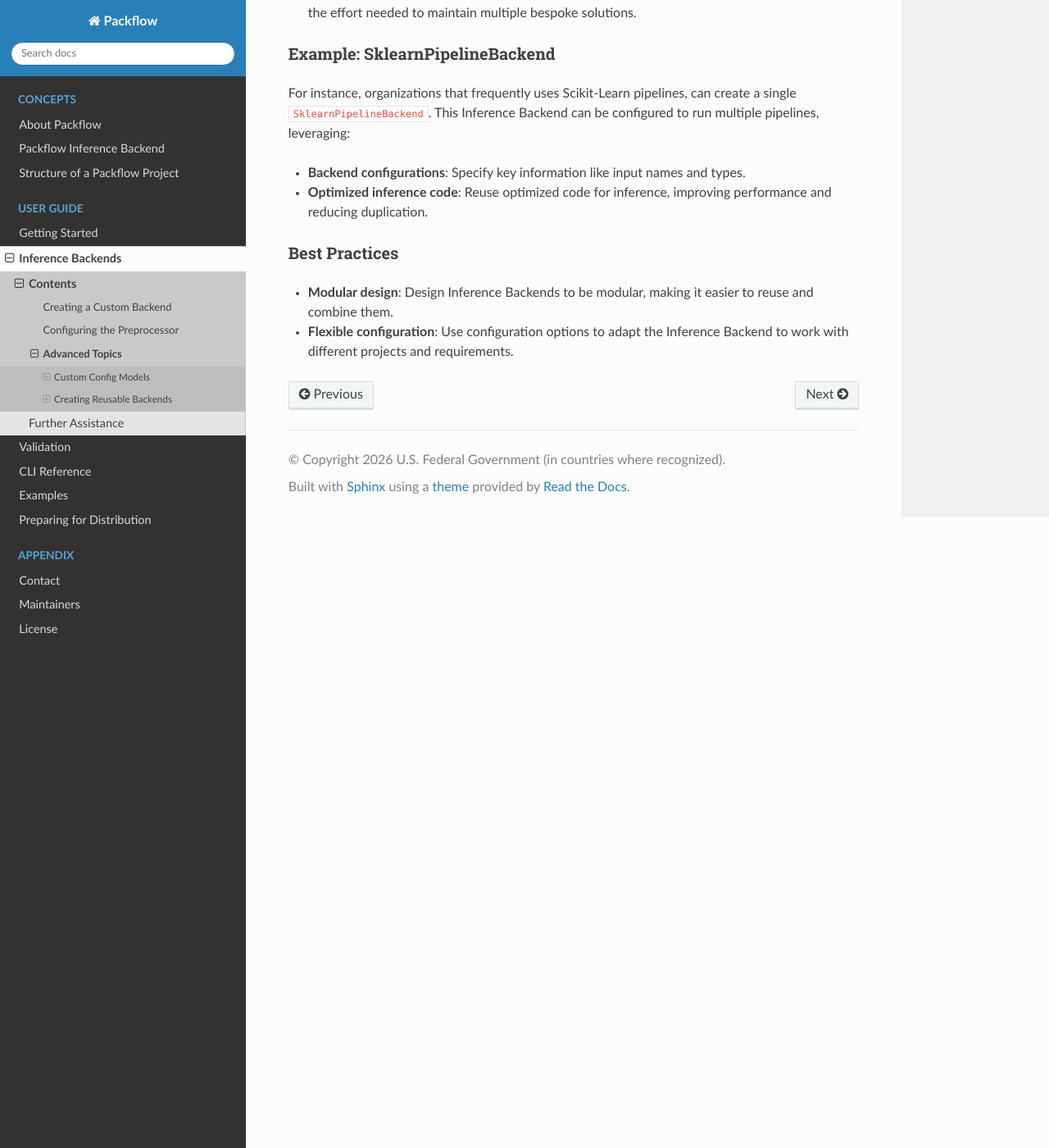
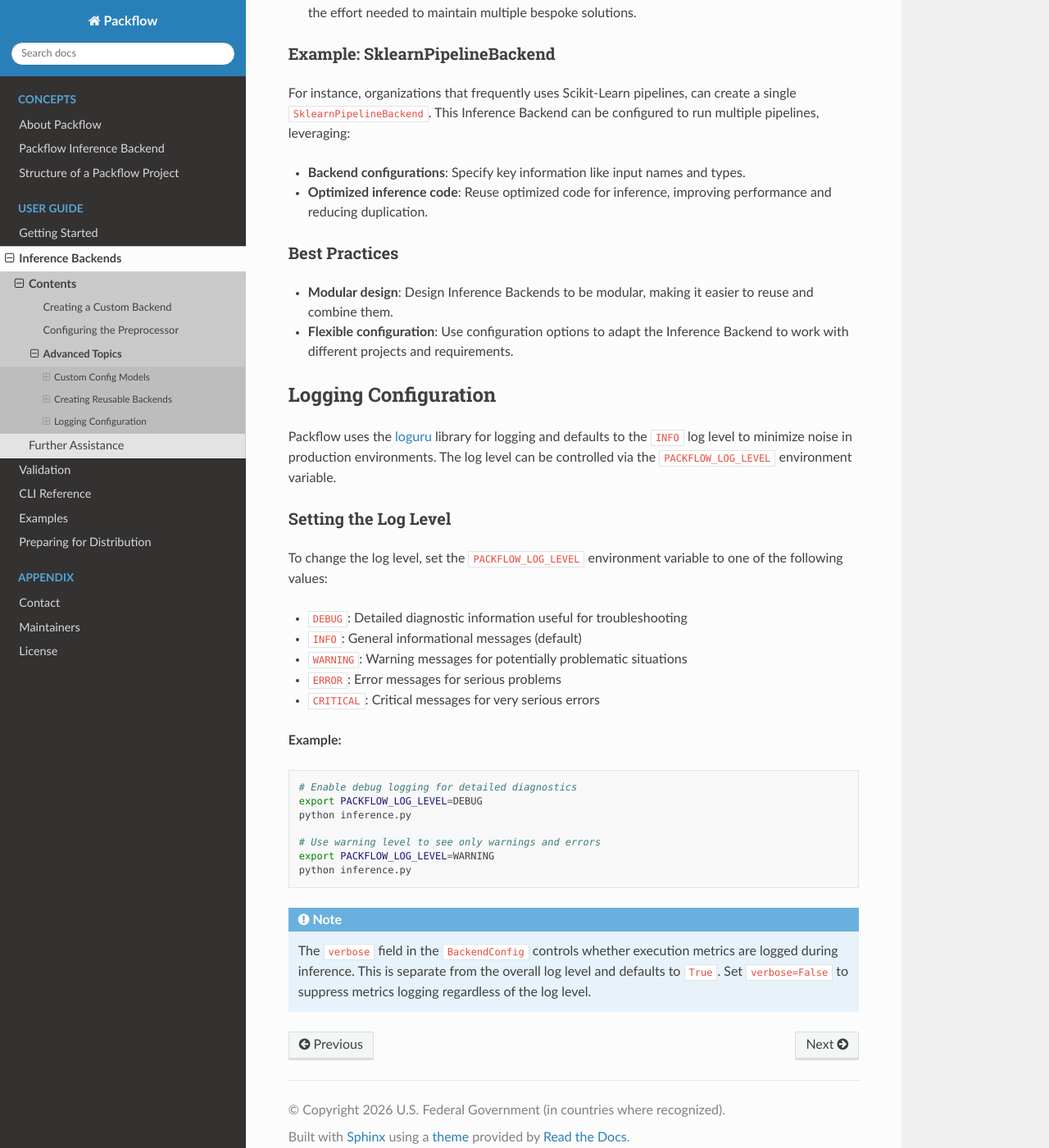
Before and after one commit to dow-cdao/packflow, a Sphinx documentation site: the page built from docs/source/backends/advanced-usage.rst, in a window 1280 px wide and 1400 px high, scrolled down 3093 px. Shown: the whole window at 82% size. Built offline with Sphinx 7.4.7 and the Read the Docs theme 3.1.0, drawn with Linux system fonts in a browser that asks for light colours.

Commit message:
docs(logging): document PACKFLOW_LOG_LEVEL environment variable
Add documentation for the new PACKFLOW_LOG_LEVEL environment variable
that allows users to control logging verbosity. Includes examples for
all supported log levels (DEBUG, INFO, WARNING, ERROR, CRITICAL).

```diff
--- a/docs/source/backends/advanced-usage.rst
+++ b/docs/source/backends/advanced-usage.rst
@@ -120,3 +120,37 @@ Best Practices
 
 *   **Modular design**: Design Inference Backends to be modular, making it easier to reuse and combine them.
 *   **Flexible configuration**: Use configuration options to adapt the Inference Backend to work with different projects and requirements.
+
+.. _logging-configuration:
+
+Logging Configuration
+=====================
+
+Packflow uses the `loguru <https://github.com/Delgan/loguru>`_ library for logging and defaults to the ``INFO`` log level to minimize noise in production environments. The log level can be controlled via the ``PACKFLOW_LOG_LEVEL`` environment variable.
+
+Setting the Log Level
+---------------------
+
+To change the log level, set the ``PACKFLOW_LOG_LEVEL`` environment variable to one of the following values:
+
+*   ``DEBUG``: Detailed diagnostic information useful for troubleshooting
+*   ``INFO``: General informational messages (default)
+*   ``WARNING``: Warning messages for potentially problematic situations
+*   ``ERROR``: Error messages for serious problems
+*   ``CRITICAL``: Critical messages for very serious errors
+
+**Example:**
+
+.. code-block:: bash
+
+    # Enable debug logging for detailed diagnostics
+    export PACKFLOW_LOG_LEVEL=DEBUG
+    python inference.py
+
+    # Use warning level to see only warnings and errors
+    export PACKFLOW_LOG_LEVEL=WARNING
+    python inference.py
+
+.. note::
+
+    The ``verbose`` field in the ``BackendConfig`` controls whether execution metrics are logged during inference. This is separate from the overall log level and defaults to ``True``. Set ``verbose=False`` to suppress metrics logging regardless of the log level.
```
